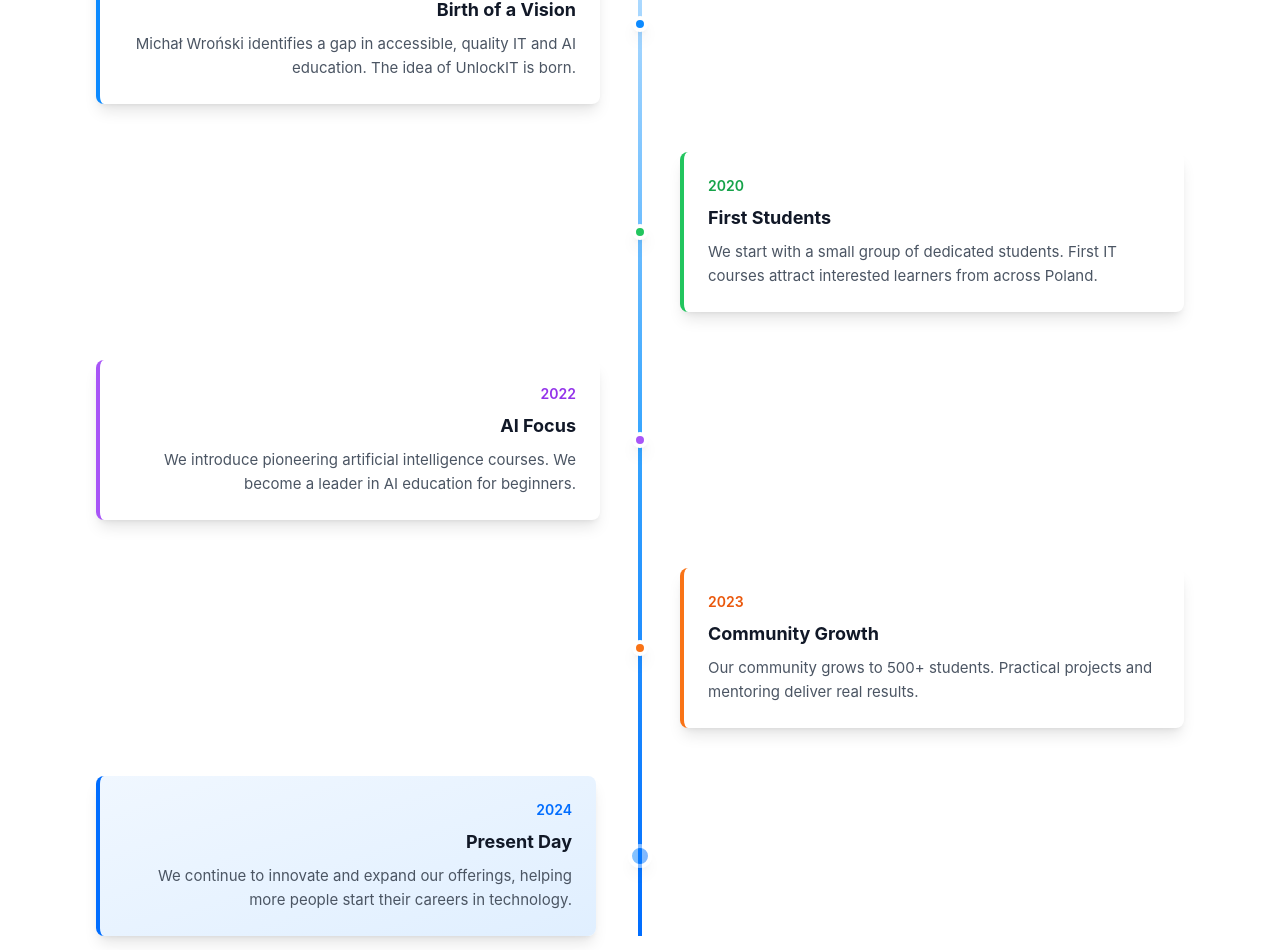
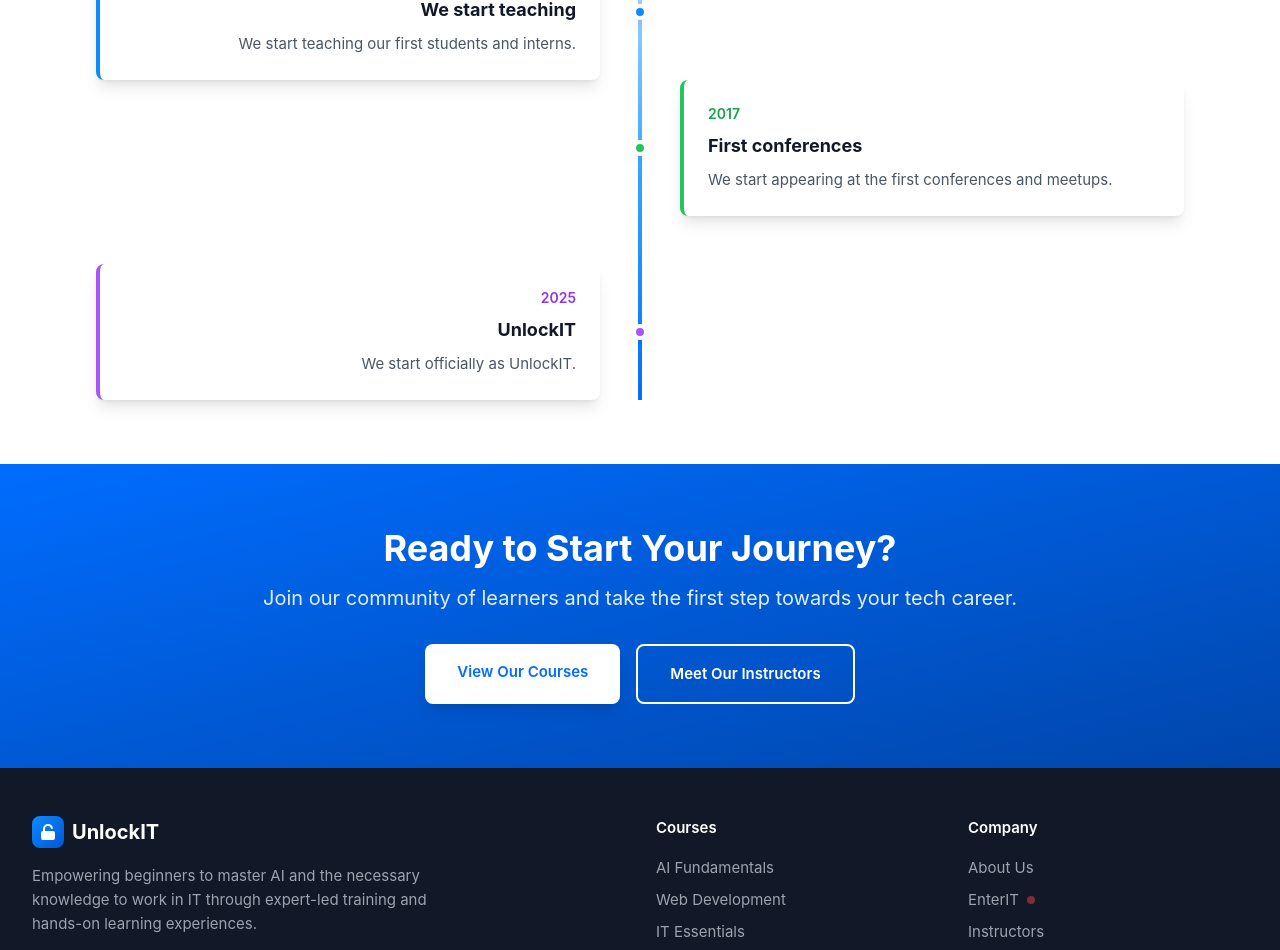
Before and after one commit to unlockit-lab/webpage, a Vue app: page /about in a window 1280 px wide. Shown: the part 1680-2630 px from the top of the page. Built offline with nearby package versions, Linux system fonts and the light colour scheme.

Commit message:
about me + instructor content

```diff
--- a/src/locales/en.json
+++ b/src/locales/en.json
@@ -197,29 +197,19 @@
     },
     "timeline": {
       "event1": {
-        "year": "2019",
-        "title": "Birth of a Vision",
-        "description": "Michał Wroński identifies a gap in accessible, quality IT and AI education. The idea of UnlockIT is born."
+        "year": "2011",
+        "title": "We start teaching",
+        "description": "We start teaching our first students and interns."
       },
       "event2": {
-        "year": "2020",
-        "title": "First Students",
-        "description": "We start with a small group of dedicated students. First IT courses attract interested learners from across Poland."
+        "year": "2017",
+        "title": "First conferences",
+        "description": "We start appearing at the first conferences and meetups."
       },
       "event3": {
-        "year": "2022",
-        "title": "AI Focus",
-        "description": "We introduce pioneering artificial intelligence courses. We become a leader in AI education for beginners."
-      },
-      "event4": {
-        "year": "2023",
-        "title": "Community Growth",
-        "description": "Our community grows to 500+ students. Practical projects and mentoring deliver real results."
-      },
-      "event5": {
-        "year": "2024",
-        "title": "Present Day",
-        "description": "We continue to innovate and expand our offerings, helping more people start their careers in technology."
+        "year": "2025",
+        "title": "UnlockIT",
+        "description": "We start officially as UnlockIT."
       }
     },
     "cta": {
@@ -236,7 +226,7 @@
     },
     "michal": {
       "role": "Lead Instructor & Founder",
-      "bio1": "With over 15 years of experience in the IT industry, Michał has worked on projects ranging from startup MVPs to enterprise-scale systems. His passion for teaching and mentoring has helped hundreds of students successfully transition into tech careers.",
+      "bio1": "With over 15 years of experience in the IT industry, Michał has worked on projects ranging from startup MVPs to enterprise-scale systems. His passion for teaching and mentoring has helped many students to start their careers in IT.",
       "bio2": "Michał believes in practical, hands-on learning combined with solid theoretical foundations. His teaching philosophy centers on making complex concepts accessible and immediately applicable to real-world scenarios.",
       "expertise": {
         "ai": "Artificial Intelligence",
@@ -246,14 +236,14 @@
       },
       "stats": {
         "years": "Years Experience",
-        "students": "Students Taught"
+        "students": "Students"
       }
     },
     "philosophy": {
       "title": "Our Teaching Philosophy",
       "practical": {
         "title": "Practical Learning",
-        "description": "Every concept is taught through real-world examples and hands-on projects that students can add to their portfolios."
+        "description": "Every concept is taught using real-world examples and practical projects."
       },
       "personalized": {
         "title": "Personalized Approach",
--- a/src/locales/pl.json
+++ b/src/locales/pl.json
@@ -197,29 +197,19 @@
     },
     "timeline": {
       "event1": {
-        "year": "2019",
-        "title": "Narodziny Wizji",
-        "description": "Michał Wroński dostrzega lukę w dostępie do jakościowej edukacji IT i AI. Rodzi się idea UnlockIT."
+        "year": "2011",
+        "title": "Zaczynamy uczyć",
+        "description": "Zaczynamy uczyć pierwszych studentów i praktykantów."
       },
       "event2": {
-        "year": "2020",
-        "title": "Pierwsi Studenci",
-        "description": "Rozpoczynamy z małą grupą oddanych studentów. Pierwsze kursy IT przyciągają zainteresowanych z całej Polski."
+        "year": "2017",
+        "title": "Pierwsze konferencje",
+        "description": "Zaczynamy pojawiać się na pierwszych konferencjach i meetupach."
       },
       "event3": {
-        "year": "2022",
-        "title": "Fokus na AI",
-        "description": "Wprowadzamy pionierskie kursy sztucznej inteligencji. Stajemy się liderem w edukacji AI dla początkujących."
-      },
-      "event4": {
-        "year": "2023",
-        "title": "Rozwój Społeczności",
-        "description": "Nasza społeczność rośnie do 500+ studentów. Praktyczne projekty i mentoring przynoszą rzeczywiste efekty."
-      },
-      "event5": {
-        "year": "2024",
-        "title": "Teraźniejszość",
-        "description": "Kontynuujemy innowacje i rozszerzamy ofertę, pomagając kolejnym osobom rozpocząć karierę w technologii."
+        "year": "2025",
+        "title": "UnlockIT",
+        "description": "Startujemy oficialnie jako UnlockIT."
       }
     },
     "cta": {
@@ -236,7 +226,7 @@
     },
     "michal": {
       "role": "Główny Instruktor i Założyciel",
-      "bio1": "Z ponad 15-letnim doświadczeniem w branży IT, Michał pracował nad projektami od startupowych MVP po systemy na skalę przedsiębiorstwa. Jego pasja do nauczania i mentoringu pomogła setkom studentów z powodzeniem przejść do karier technologicznych.",
+      "bio1": "Z ponad 15-letnim doświadczeniem w branży IT, Michał pracował nad projektami od startupowych MVP po systemy na skalę przedsiębiorstwa. Jego pasja do nauczania i mentoringu pomogła wielu studentom z powodzeniem rozpoczać karierię w IT.",
       "bio2": "Michał wierzy w praktyczną naukę połączoną z solidnymi podstawami teoretycznymi. Jego filozofia nauczania koncentruje się na udostępnianiu złożonych koncepcji i natychmiastowym zastosowaniu ich w scenariuszach z prawdziwego świata.",
       "expertise": {
         "ai": "Sztuczna Inteligencja",
@@ -246,14 +236,14 @@
       },
       "stats": {
         "years": "Lat Doświadczenia",
-        "students": "Nauczonych Studentów"
+        "students": "Studentów"
       }
     },
     "philosophy": {
       "title": "Nasza Filozofia Nauczania",
       "practical": {
         "title": "Praktyczna Nauka",
-        "description": "Każda koncepcja jest nauczana poprzez przykłady z prawdziwego świata i praktyczne projekty, które studenci mogą dodać do swoich portfolio."
+        "description": "Każda koncepcja jest nauczana na praktycznych przykładach i projektach."
       },
       "personalized": {
         "title": "Podejście Spersonalizowane",
--- a/src/views/About.vue
+++ b/src/views/About.vue
@@ -33,7 +33,7 @@
             <div class="bg-gradient-to-br from-primary-50 to-primary-100 rounded-2xl p-8 shadow-xl">
               <div class="grid grid-cols-2 gap-6">
                 <div class="text-center">
-                  <div class="text-3xl font-bold text-primary-600 mb-2">500+</div>
+                  <div class="text-3xl font-bold text-primary-600 mb-2">100+</div>
                   <div class="text-sm text-gray-600">{{ $t('about.stats.students') }}</div>
                 </div>
                 <div class="text-center">
@@ -41,11 +41,11 @@
                   <div class="text-sm text-gray-600">{{ $t('about.stats.satisfaction') }}</div>
                 </div>
                 <div class="text-center">
-                  <div class="text-3xl font-bold text-purple-600 mb-2">50+</div>
+                  <div class="text-3xl font-bold text-purple-600 mb-2">10+</div>
                   <div class="text-sm text-gray-600">{{ $t('about.stats.companies') }}</div>
                 </div>
                 <div class="text-center">
-                  <div class="text-3xl font-bold text-orange-600 mb-2">10+</div>
+                  <div class="text-3xl font-bold text-orange-600 mb-2">15+</div>
                   <div class="text-sm text-gray-600">{{ $t('about.stats.years') }}</div>
                 </div>
               </div>
@@ -174,6 +174,7 @@
             </div>
 
             <!-- Event 2: First Students -->
+            <a href="https://www.youtube.com/watch?v=-ffKVQzri-s" target="_blank">
               <div class="relative flex items-center">
                 <div class="flex-1 pr-8"></div>
                 <div
@@ -193,6 +194,7 @@
                   </div>
                 </div>
               </div>
+            </a>
 
             <!-- Event 3: AI Focus -->
             <div class="relative flex items-center">
@@ -215,47 +217,6 @@
               <div class="flex-1 pl-8"></div>
             </div>
 
-            <!-- Event 4: Community Growth -->
-            <div class="relative flex items-center">
-              <div class="flex-1 pr-8"></div>
-              <div
-                class="relative z-10 w-4 h-4 bg-orange-500 rounded-full border-4 border-white shadow-lg"
-              ></div>
-              <div class="flex-1 pl-8">
-                <div
-                  class="bg-white rounded-lg shadow-lg p-6 border-l-4 border-orange-500 hover:shadow-xl transition-shadow"
-                >
-                  <div class="text-sm font-semibold text-orange-600 mb-2">
-                    {{ $t('about.timeline.event4.year') }}
-                  </div>
-                  <h3 class="text-lg font-bold text-gray-900 mb-2">
-                    {{ $t('about.timeline.event4.title') }}
-                  </h3>
-                  <p class="text-gray-600">{{ $t('about.timeline.event4.description') }}</p>
-                </div>
-              </div>
-            </div>
-
-            <!-- Event 5: Present Day -->
-            <div class="relative flex items-center">
-              <div class="flex-1 pr-8 text-right">
-                <div
-                  class="bg-gradient-to-br from-primary-50 to-primary-100 rounded-lg shadow-lg p-6 border-l-4 border-primary-600 hover:shadow-xl transition-shadow"
-                >
-                  <div class="text-sm font-semibold text-primary-600 mb-2">
-                    {{ $t('about.timeline.event5.year') }}
-                  </div>
-                  <h3 class="text-lg font-bold text-gray-900 mb-2">
-                    {{ $t('about.timeline.event5.title') }}
-                  </h3>
-                  <p class="text-gray-600">{{ $t('about.timeline.event5.description') }}</p>
-                </div>
-              </div>
-              <div
-                class="relative z-10 w-6 h-6 bg-gradient-to-r from-primary-500 to-primary-600 rounded-full border-4 border-white shadow-lg animate-pulse"
-              ></div>
-              <div class="flex-1 pl-8"></div>
-            </div>
           </div>
         </div>
       </div>
--- a/src/views/Instructors.vue
+++ b/src/views/Instructors.vue
@@ -112,7 +112,7 @@
                     </div>
                   </div>
                   <div class="text-center p-4 bg-gray-50 rounded-lg">
-                    <div class="text-2xl font-bold text-success-600 mb-1">500+</div>
+                    <div class="text-2xl font-bold text-success-600 mb-1">100+</div>
                     <div class="text-sm text-gray-600">
                       {{ $t('instructors.michal.stats.students') }}
                     </div>
```
Lines whose indentation alone changed are shown as unchanged.
